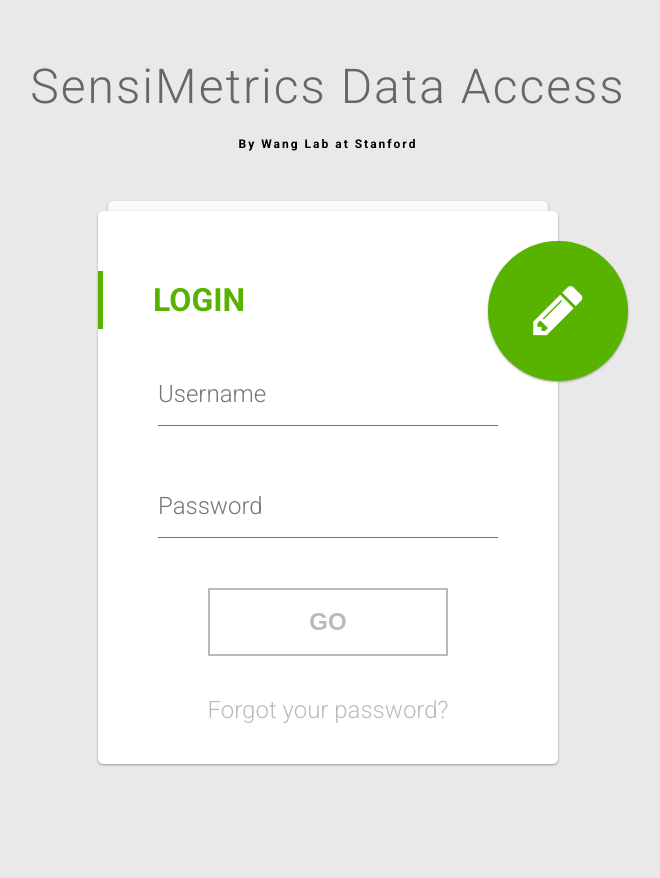
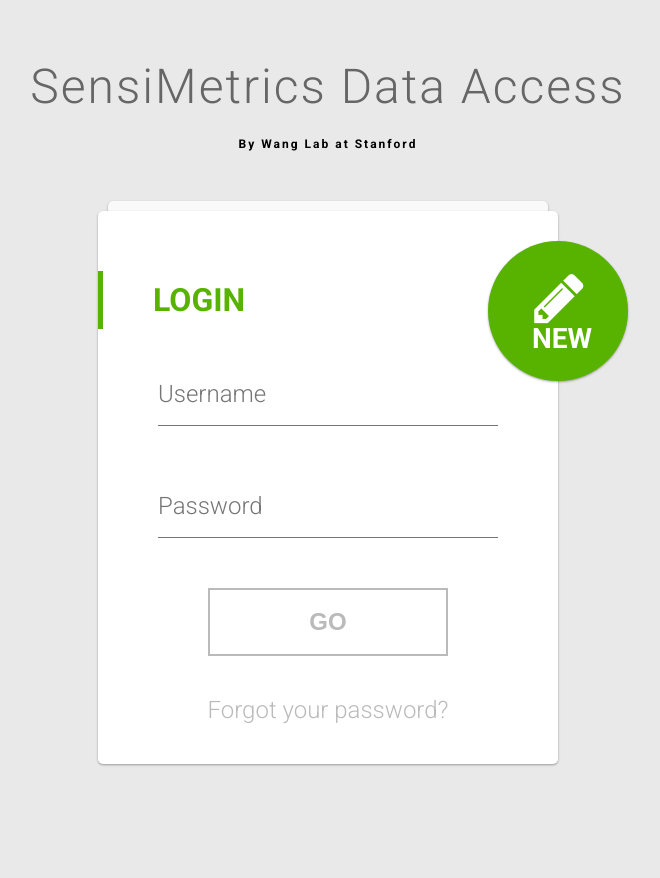
Before and after one commit to Toshultz/SensiMetrics, a website: page index.html in a window 1280 px wide. Shown: the whole page, without its empty margins (312-972 px from the left). Drawn offline with nearby package versions, Linux system fonts and the light colour scheme; a web font is replaced by a local one.

Commit message:
new added

```diff
--- a/index.html
+++ b/index.html
@@ -47,7 +47,9 @@
     </form>
   </div>
   <div class="card alt">
-    <div class="toggle"></div>
+    <div class="toggle">
+      <h3> New </h3>
+    </div>
     <h1 class="title">Register
       <div class="close"></div>
     </h1>
--- a/public/css/style.css
+++ b/public/css/style.css
@@ -91,6 +91,8 @@
   padding: 60px 0 40px;
   overflow: hidden;
 }
+
+
 .container.active .card.alt .toggle {
   position: absolute;
   top: 40px;
@@ -343,9 +345,30 @@
   text-align: center;
   cursor: pointer;
 }
+
+.card.alt .toggle:hover{
+  background:#316500;
+}
+
+.card.alt h3{
+  position: absolute;
+  margin: 0;
+  top: 28px;
+  right: 36px;
+  z-index: 1;
+  font-size: 28px;
+  font-weight: 600;
+  text-transform: uppercase;
+}
+
 .card.alt .toggle:before {
+  position: absolute;
   content: '\f040';
-  display: inline-block;
+  top: 28px;
+  right: 44px;
+
+  /*display: inline-block;*/
+
   font: normal normal normal 14px/1 FontAwesome;
   font-size: inherit;
   text-rendering: auto;
--- a/public/js/custom-file-input.js
+++ b/public/js/custom-file-input.js
@@ -26,7 +26,7 @@
 
 			if( fileName )
 				label.querySelector( 'span' ).innerHTML = "upload " + fileName;
-				outputs.querySelector( 'span' ).innerHTML = "Upload " + fileName;
+				outputs.querySelector( 'span' ).innerHTML = fileName;
 		});
 
 		// Firefox bug fix
```
Also changed, not shown: public/css/component.css (+6 -1 lines), views/template.html (+2 -2 lines).
